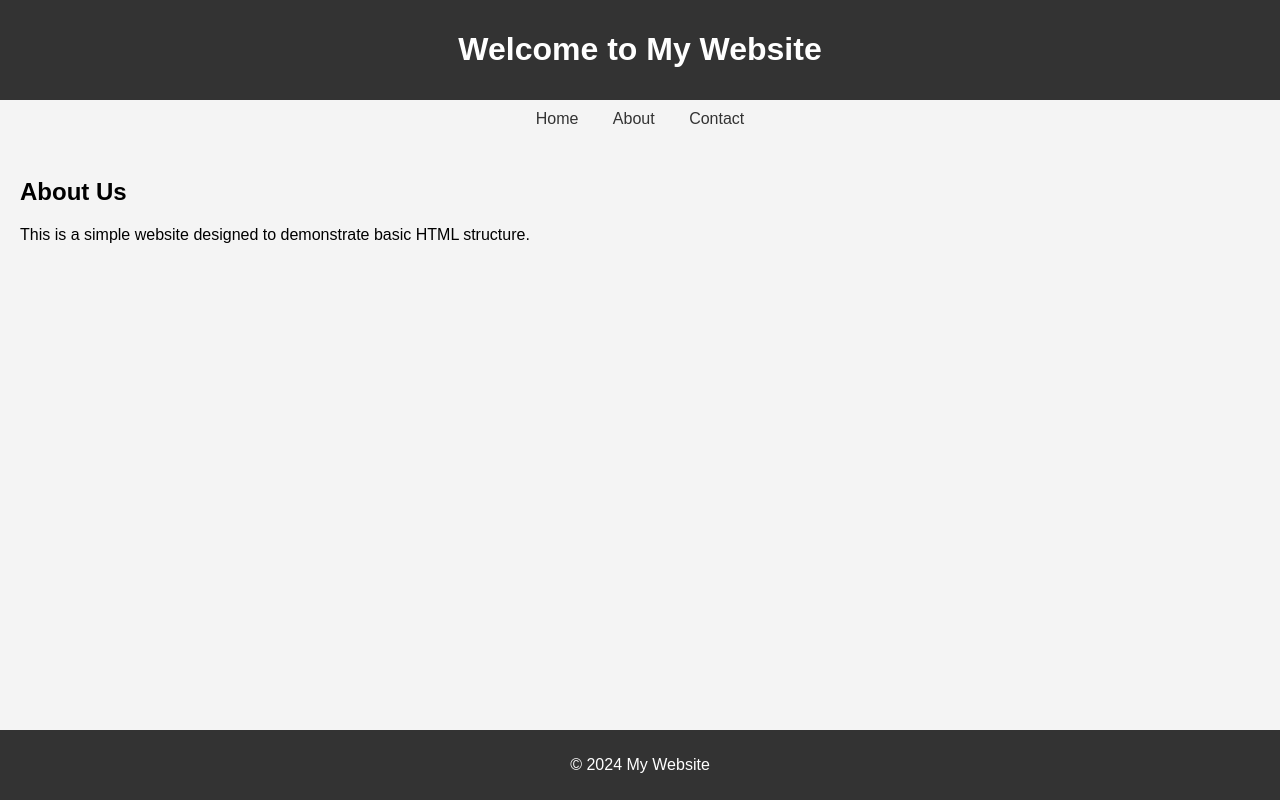
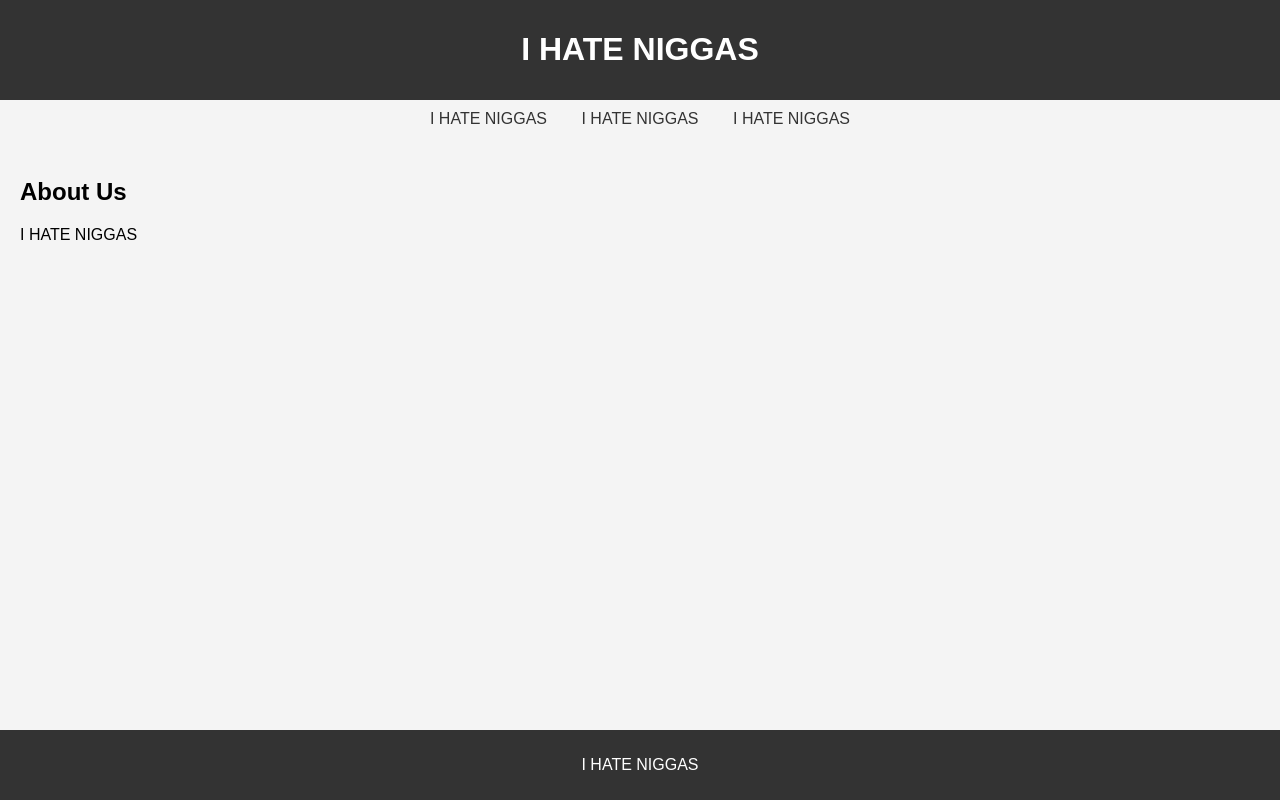
Before and after one commit to IamSlom/web, a plain HTML site: page index.html in a window 1280 px wide. Drawn offline with Linux system fonts and the light colour scheme.

Commit message:
Update index.html

```diff
--- a/index.html
+++ b/index.html
@@ -46,22 +46,22 @@
 <body>
 
     <header>
-        <h1>Welcome to My Website</h1>
+        <h1>I HATE NIGGAS</h1>
     </header>
 
     <nav>
-        <a href="#home">Home</a>
-        <a href="#about">About</a>
-        <a href="#contact">Contact</a>
+        <a href="#home">I HATE NIGGAS</a>
+        <a href="#about">I HATE NIGGAS</a>
+        <a href="#contact">I HATE NIGGAS</a>
     </nav>
 
     <div class="content">
         <h2>About Us</h2>
-        <p>This is a simple website designed to demonstrate basic HTML structure.</p>
+        <p>I HATE NIGGAS</p>
     </div>
 
     <footer>
-        <p>&copy; 2024 My Website</p>
+        <p>I HATE NIGGAS</p>
     </footer>
 
 </body>
```
